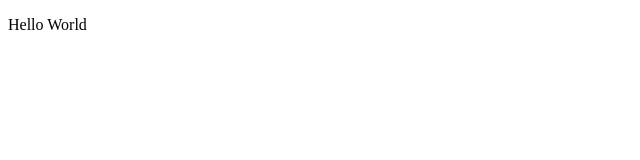
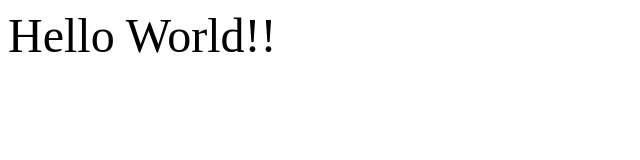
Before and after one commit to mthoufeeqcse/Hello-World, a plain HTML site: page index.html in a window 1280 px wide. Shown: the whole page, without its empty margins (0-640 px from the left). Drawn offline with Linux system fonts and the light colour scheme.

Commit message:
Update index.html
simple hello world example

```diff
--- a/index.html
+++ b/index.html
@@ -1,11 +1,8 @@
-<!--
-  Simple Hello World HTML File
--->
 <!DOCTYPE HTML><html lang="en"><head>
 <meta charset="UTF-8">
 <title>Hello World</title>
 </head>
 <body>
-<p>Hello World</p>
+<font size="20">Hello World!!</f>
 </body>
 </html>
```
